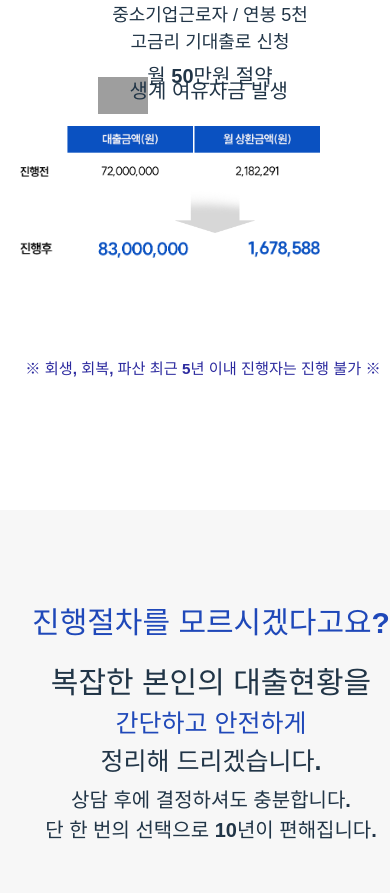
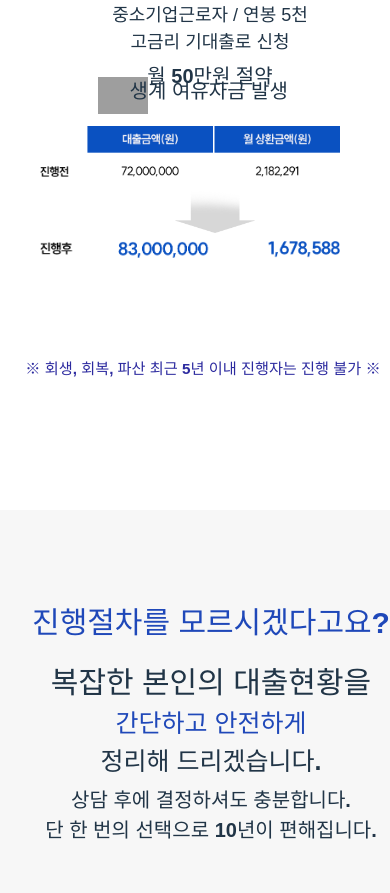
Before and after one commit to tara794600-bot/ziwon, a React (Vite) app: page / in a window 390 px wide. Shown: the part 1300-2193 px from the top of the page. Built offline with nearby package versions, Linux system fonts and the light colour scheme; grey boxes are pictures that could not be loaded.

Commit message:
Update App.css

```diff
--- a/src/App.css
+++ b/src/App.css
@@ -648,7 +648,7 @@ align-items: center;
        /* 모바일 안정 최대값 */
     height: auto;
     margin: 0 auto;       /* 중앙 정렬 */
-    margin-left: 0px;
+    margin-left: 20px;
   }
 
   .화살표 {
@@ -676,7 +676,7 @@ width: 50px;
 margin-top: -10px;
 }
 .시옷{
-margin-top: 30px;
+margin-top: 30px!important;
 
 
 
```
